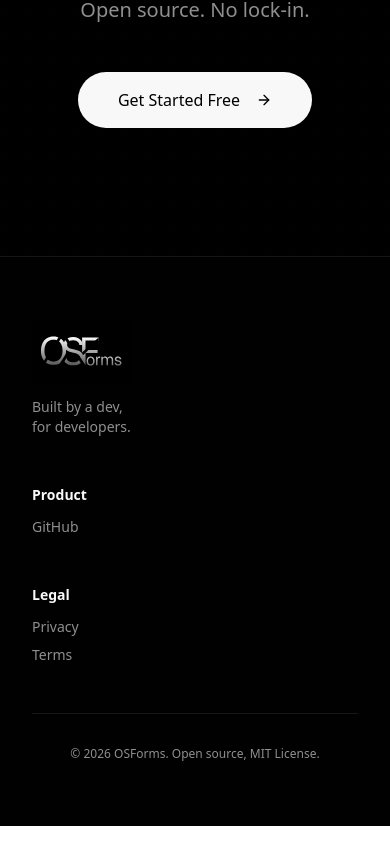
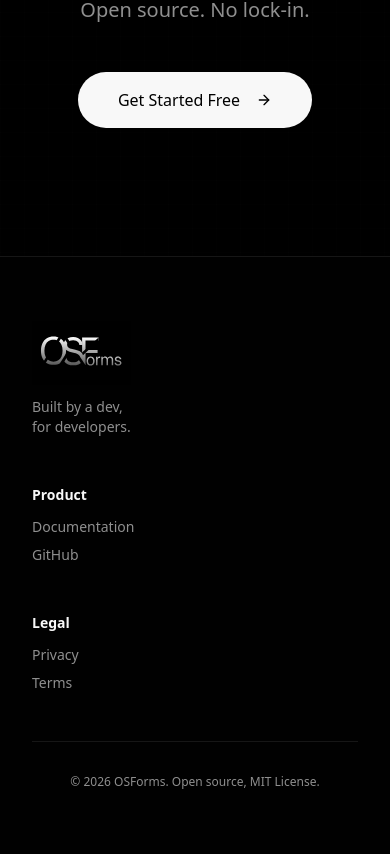
Before and after one commit to hawkeye-sama/osforms, a Next.js app in the folder apps/web/: page / in a window 390 px wide. Shown: the part 6163-7017 px from the top of the page. Before the commit the page ends 6989 px from the top, so only its background shows below. Built offline with nearby package versions, Linux system fonts and the light colour scheme; no server answers.

Commit message:
updated docs

```diff
--- a/apps/web/next.config.ts
+++ b/apps/web/next.config.ts
@@ -3,18 +3,6 @@ import type { NextConfig } from 'next';
 const nextConfig: NextConfig = {
   reactCompiler: true,
   serverExternalPackages: ['mongoose', 'googleapis'],
-  async rewrites() {
-    return [
-      {
-        source: '/docs',
-        destination: 'https://osforms.mintlify.dev/docs',
-      },
-      {
-        source: '/docs/:match*',
-        destination: 'https://osforms.mintlify.dev/docs/:match*',
-      },
-    ];
-  },
 };
 
 export default nextConfig;
--- a/apps/web/src/components/dashboard/navbar.tsx
+++ b/apps/web/src/components/dashboard/navbar.tsx
@@ -1,6 +1,13 @@
 'use client';
 
-import { ChevronDown, LogOut, Menu, Settings, User } from 'lucide-react';
+import {
+  BookOpen,
+  ChevronDown,
+  LogOut,
+  Menu,
+  Settings,
+  User,
+} from 'lucide-react';
 import Image from 'next/image';
 import Link from 'next/link';
 import { useRouter } from 'next/navigation';
@@ -61,6 +68,14 @@ export function Navbar({ user, onMobileMenuToggle }: NavbarProps) {
 
         {/* Right side - Notifications + Account dropdown */}
         <div className="flex items-center gap-2">
+          {/* Docs link */}
+          <Button variant="ghost" size="icon" asChild>
+            <Link href="/docs" target="_blank" rel="noopener noreferrer">
+              <BookOpen className="h-5 w-5" />
+              <span className="sr-only">Documentation</span>
+            </Link>
+          </Button>
+
           {/* Notifications */}
           <NotificationsDropdown />
 
--- a/apps/web/src/components/layout/footer.tsx
+++ b/apps/web/src/components/layout/footer.tsx
@@ -27,6 +27,14 @@ export function Footer() {
             Product
           </div>
           <nav className="flex flex-col gap-2">
+            <Link
+              href="/docs"
+              target="_blank"
+              rel="noopener noreferrer"
+              className="text-muted-foreground hover:text-foreground text-sm transition-colors"
+            >
+              Documentation
+            </Link>
             <Link
               href="https://github.com/hawkeye-sama/osforms"
               target="_blank"
--- a/apps/web/src/components/layout/landing-navbar.tsx
+++ b/apps/web/src/components/layout/landing-navbar.tsx
@@ -29,6 +29,16 @@ export function LandingNavbar() {
             asChild
             className="hidden sm:inline-flex"
           >
+            <Link href="/docs" target="_blank" rel="noopener noreferrer">
+              Docs
+            </Link>
+          </Button>
+          <Button
+            variant="ghost"
+            size="sm"
+            asChild
+            className="hidden sm:inline-flex"
+          >
             <Link href="/login">Sign In</Link>
           </Button>
           <Button size="sm" asChild className="button-glow">
```
Also changed, not shown: 20 other files (tests, documents, lock files or other folders).
